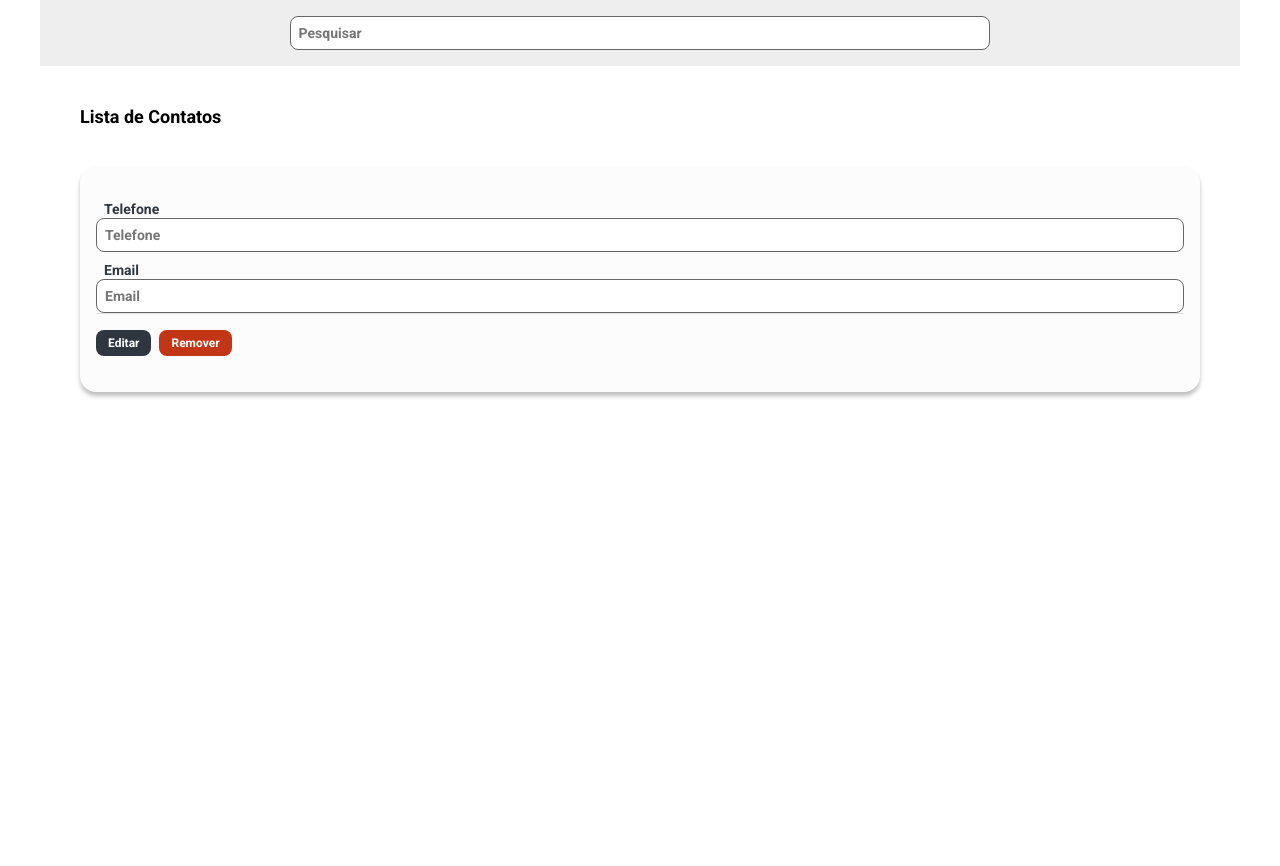
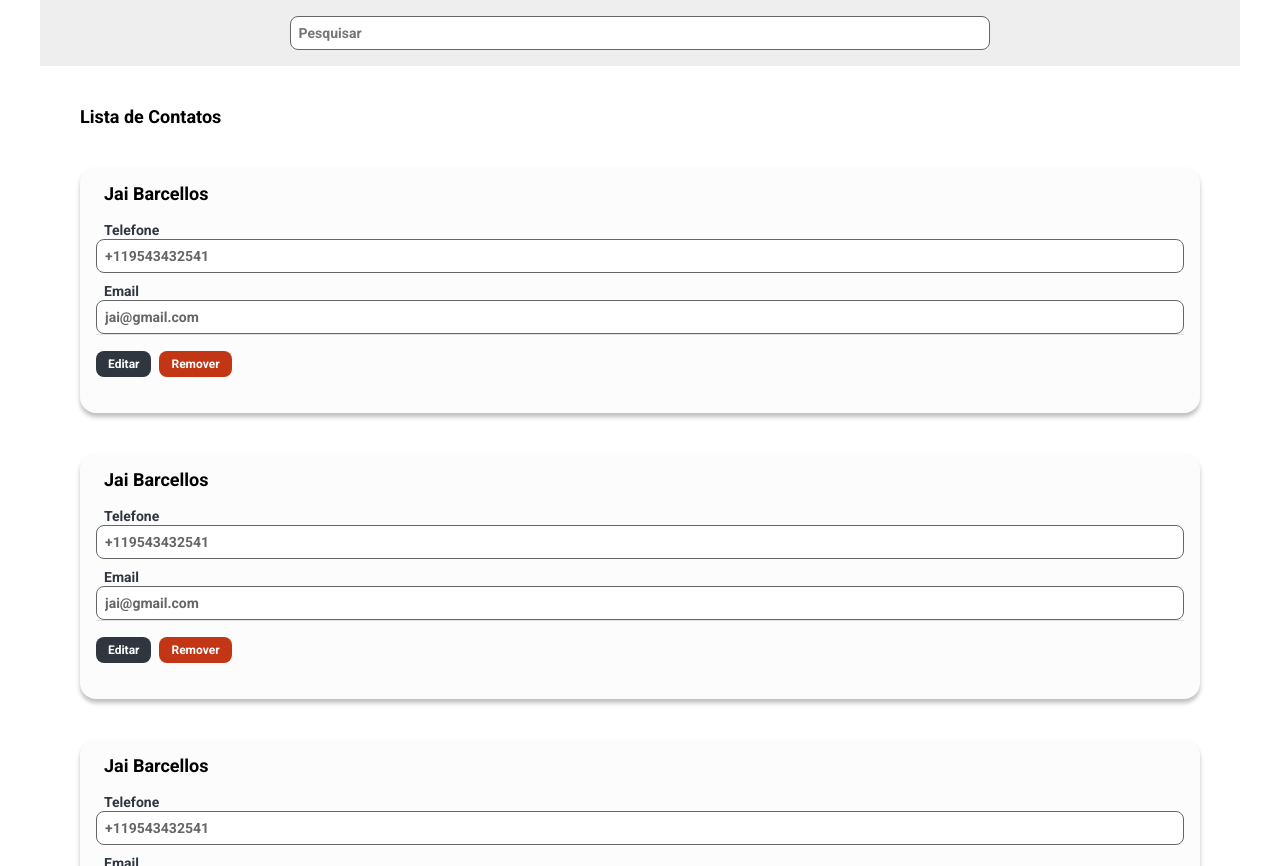
Before and after one commit to odaniloborges/lista-contatos, a React (Create React App) app: page / in a window 1280 px wide. Built offline with nearby package versions, Linux system fonts and the light colour scheme.

Commit message:
adicionei atributos ao componente de contatos

```diff
--- a/src/containers/ListaContatos/index.tsx
+++ b/src/containers/ListaContatos/index.tsx
@@ -1,14 +1,43 @@
 import Contato from '../../components/Contato'
+
 import { MainContainer, Titulo } from '../../styles'
+
+const contatos = [
+  {
+    id: 1,
+    nome: 'Jai Barcellos',
+    telefone: '+119543432541',
+    email: 'jai@gmail.com'
+  },
+  {
+    id: 2,
+    nome: 'Jai Barcellos',
+    telefone: '+119543432541',
+    email: 'jai@gmail.com'
+  },
+  {
+    id: 3,
+    nome: 'Jai Barcellos',
+    telefone: '+119543432541',
+    email: 'jai@gmail.com'
+  }
+]
 
 const ListaContatos = () => {
   return (
     <MainContainer>
       <Titulo as="p">Lista de Contatos</Titulo>
       <ul>
-        <li>
-          <Contato />
-        </li>
+        {contatos.map((c) => (
+          <li key={c.nome}>
+            <Contato
+              id={c.id}
+              nome={c.nome}
+              telefone={c.telefone}
+              email={c.email}
+            />
+          </li>
+        ))}
       </ul>
     </MainContainer>
   )
```
Also changed, not shown: src/store/reducers/contatos.ts (deleted).
